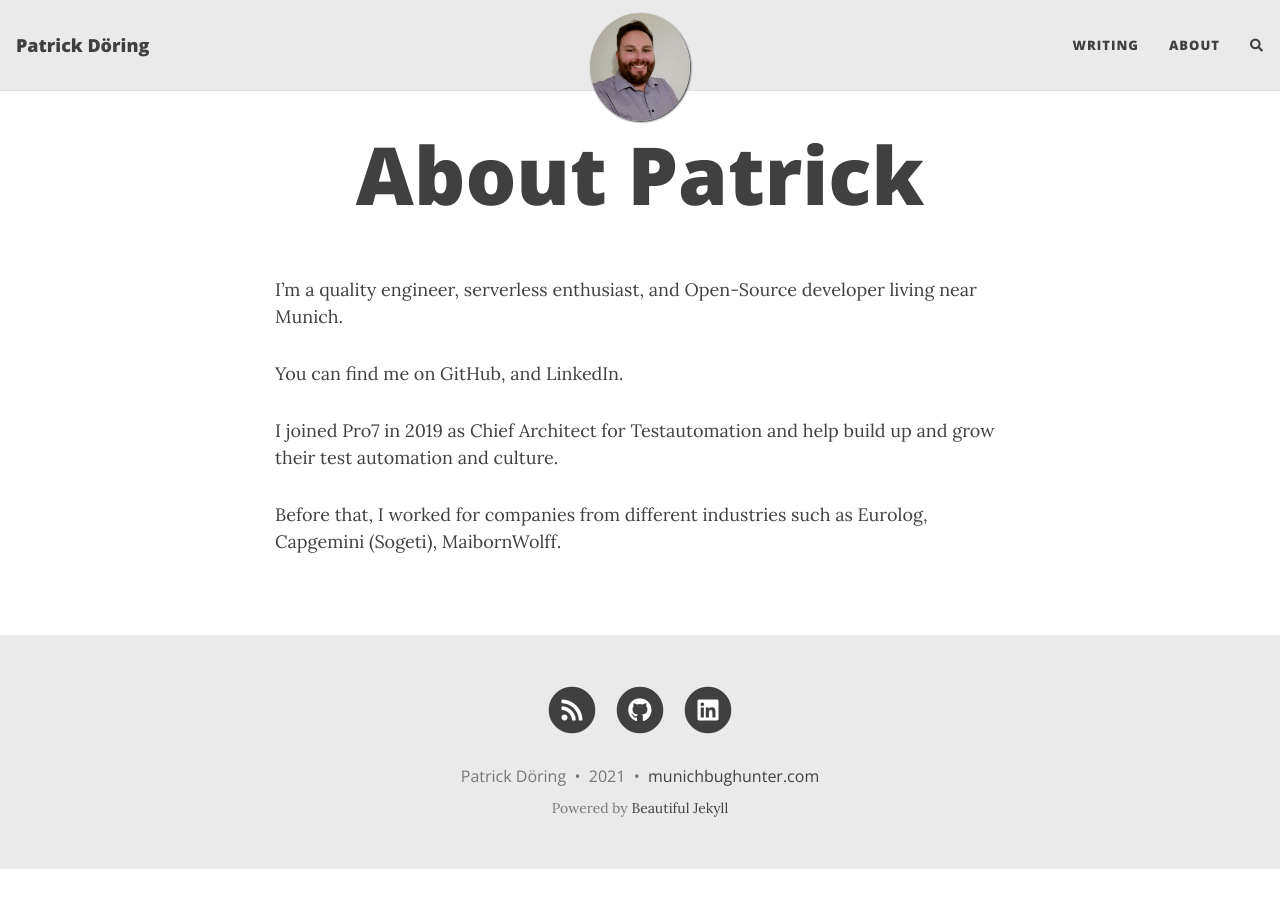
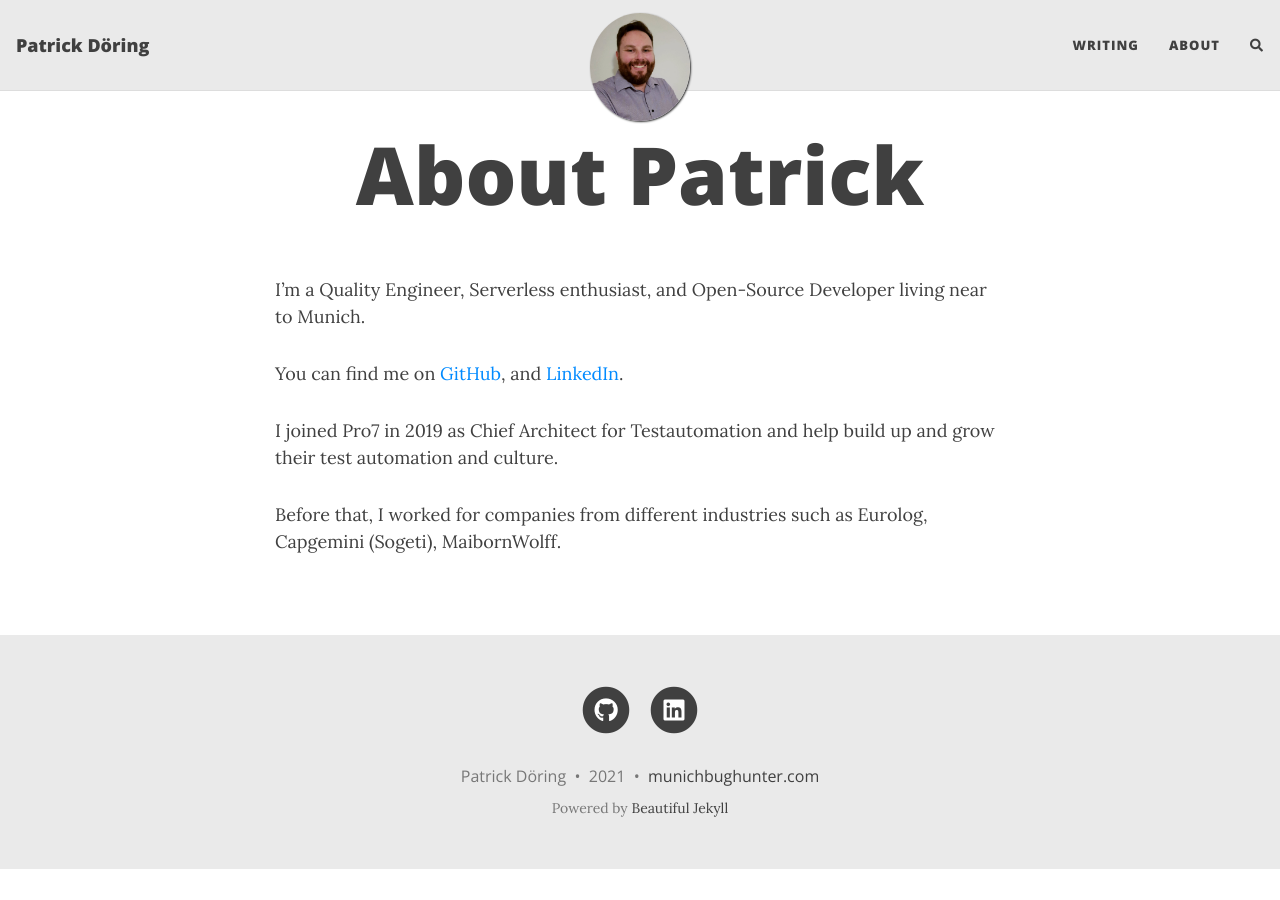
Before and after one commit to munichbughunter/munichbughunter.github.io, a Jekyll site: the page built from about.md, in a window 1280 px wide. Built offline with Jekyll 4.4.1, drawn with Linux system fonts in a browser that asks for light colours; nearby versions of some CDN libraries; comment, search, counter and statistics services are not loaded.

```diff
--- a/_config.yml
+++ b/_config.yml
@@ -62,15 +62,16 @@ social-network-links:
 
 # If you want to show a link to an RSS in the footer, add the site description here.
 # If you don't want to show an RSS link, remove the following line.
-rss-description: This website is a virtual proof that I'm awesome
+#rss-description: This website is a virtual proof that I'm awesome
 
 # --- General options --- #
 
 # Select which social network share links to show in posts
 share-links-active:
-  twitter: true
-  facebook: true
+  #twitter: true
+  #facebook: true
   linkedin: true
+  github: true
   vk: false
 
 # How to display the link to your website in the footer
--- a/about.md
+++ b/about.md
@@ -4,9 +4,9 @@ title: About Patrick
 subtitle:
 ---
 
-I'm a quality engineer, serverless enthusiast, and Open-Source developer living near Munich.
+I'm a Quality Engineer, Serverless enthusiast, and Open-Source Developer living near to Munich.
 
-You can find me on GitHub, and LinkedIn.
+You can find me on [GitHub](https://github.com/munichbughunter), and [LinkedIn](https://www.linkedin.com/in/patrick-d%C3%B6ring/).
 
 I joined Pro7 in 2019 as Chief Architect for Testautomation and help build up and grow their test automation and culture.
 
```
Also changed, not shown: _posts/2020-02-28-test-markdown.md (+1 -1 lines), 1 other file.
